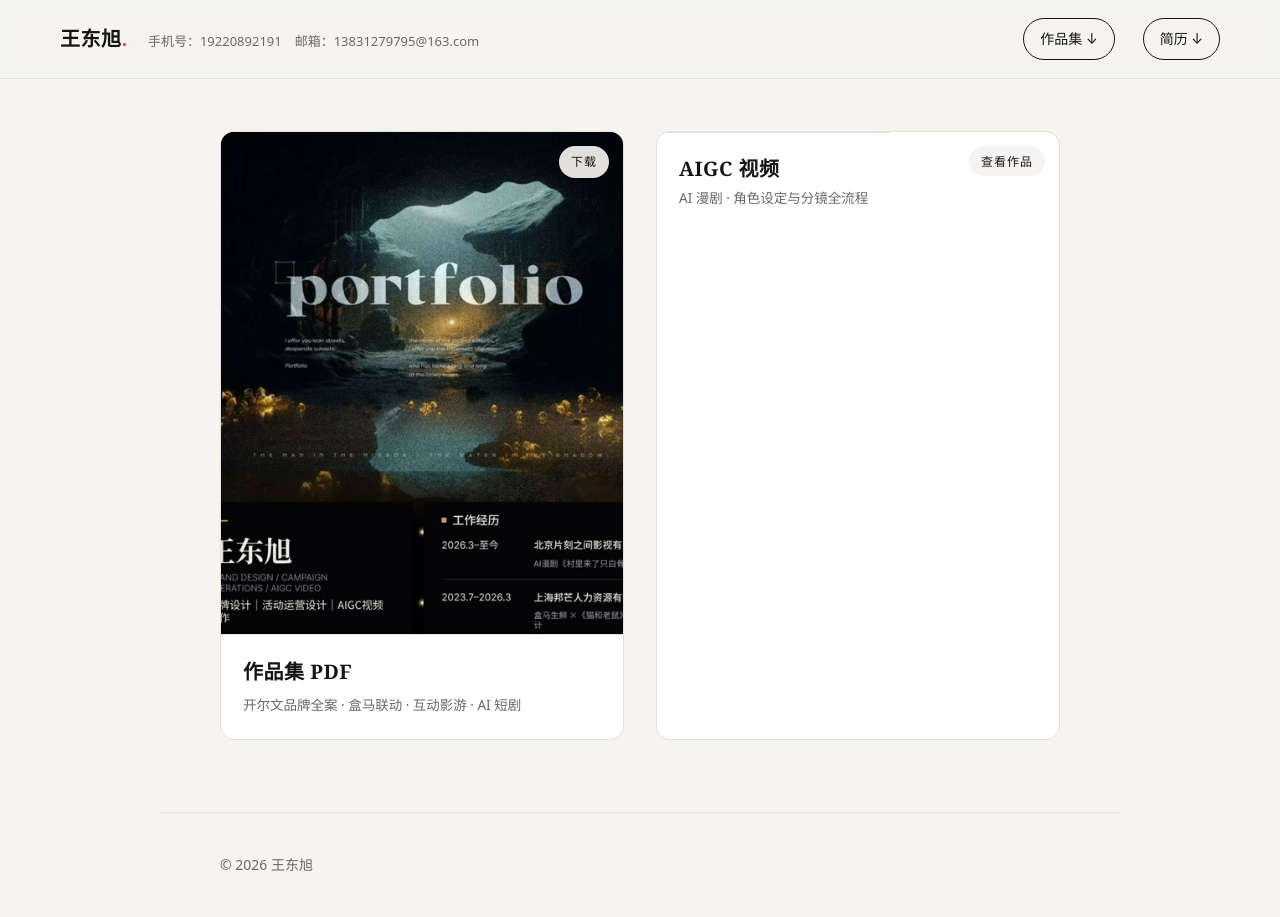
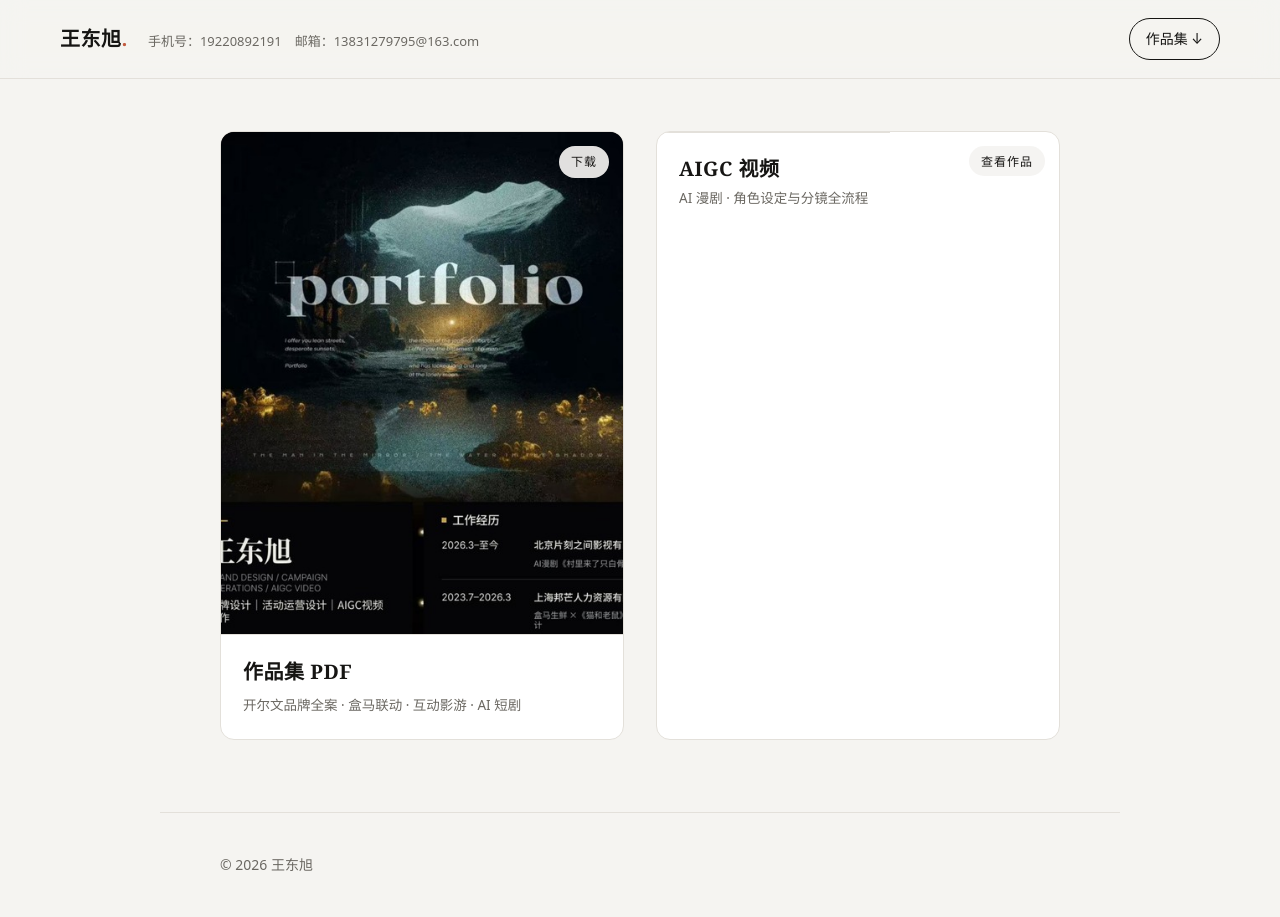
Before and after one commit to wangdongxu520/portfolio, a plain HTML site: page index.html in a window 1280 px wide. Drawn offline with Linux system fonts and the light colour scheme.

Commit message:
移除导航栏简历下载入口

```diff
--- a/index.html
+++ b/index.html
@@ -15,7 +15,6 @@
     </div>
     <nav class="nav__links" id="navLinks">
       <a class="nav__cv" href="assets/portfolio.pdf" download>作品集 ↓</a>
-      <a class="nav__cv" href="assets/resume.pdf" download>简历 ↓</a>
     </nav>
     <button class="nav__toggle" id="navToggle" aria-label="菜单">☰</button>
   </header>
```
